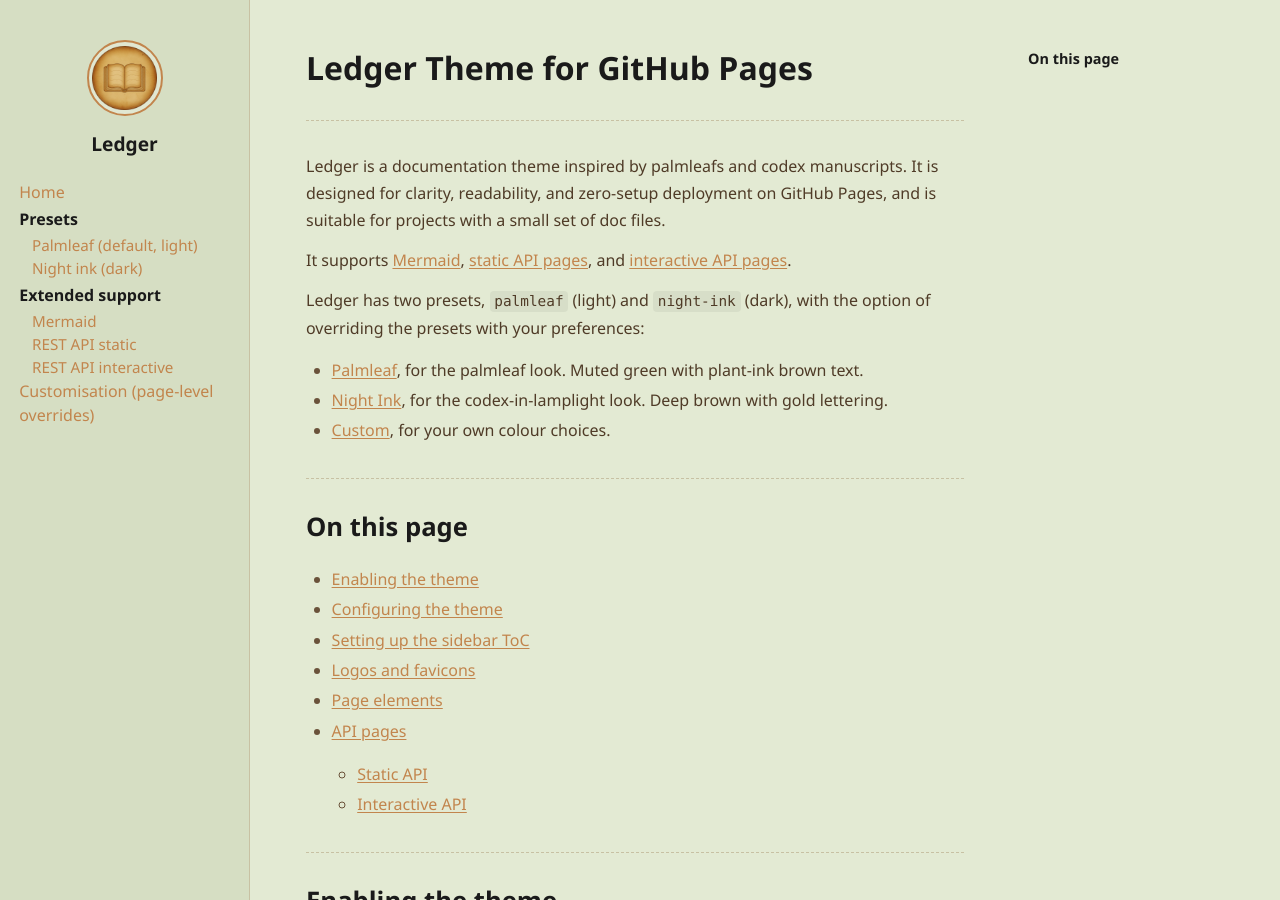
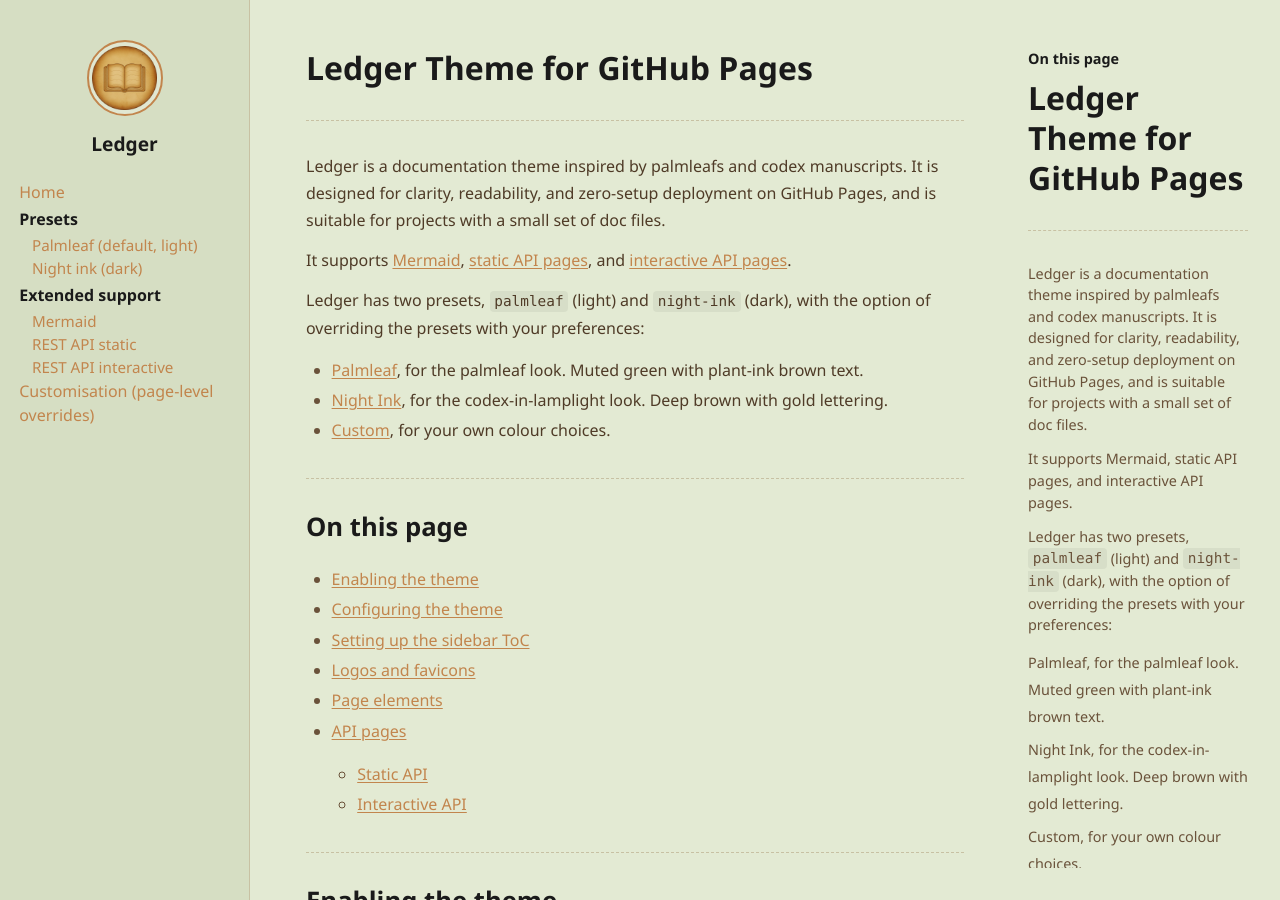
Before and after one commit to AninditaBasu/ledger, a Jekyll site: the page built from index.md, in a window 1280 px wide and 900 px high. Built offline with Jekyll 4.4.1, drawn with Linux system fonts in a browser that asks for light colours.

Commit message:
page toc try

```diff
--- a/_config.yml
+++ b/_config.yml
@@ -12,4 +12,11 @@ github:
   repository_url: https://github.com/AninditaBasu/ledger
 
 kramdown:
+  toc: true
   toc_levels: 2..3
+
+defaults:
+  - scope:
+      path: ""
+    values:
+      toc: true
--- a/_layouts/default.html
+++ b/_layouts/default.html
@@ -148,7 +148,7 @@
     {% if content contains "<h2" %}
     <aside class="page-toc">
       <div class="toc-title">On this page</div>
-      {{ toc_only }}
+      {{ content | toc_only }}
     </aside>
     {% endif %}
   {% endif %}
```
